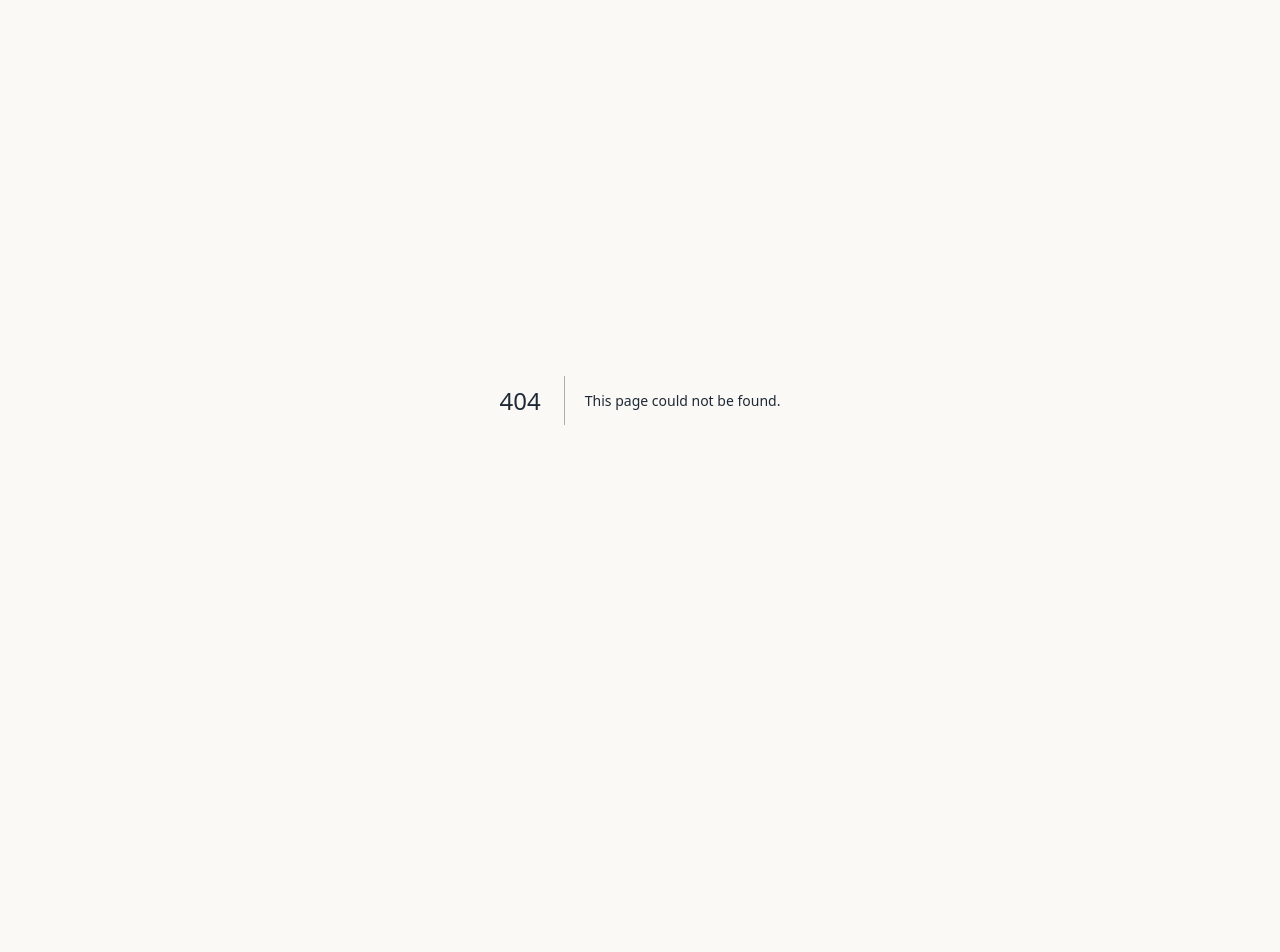
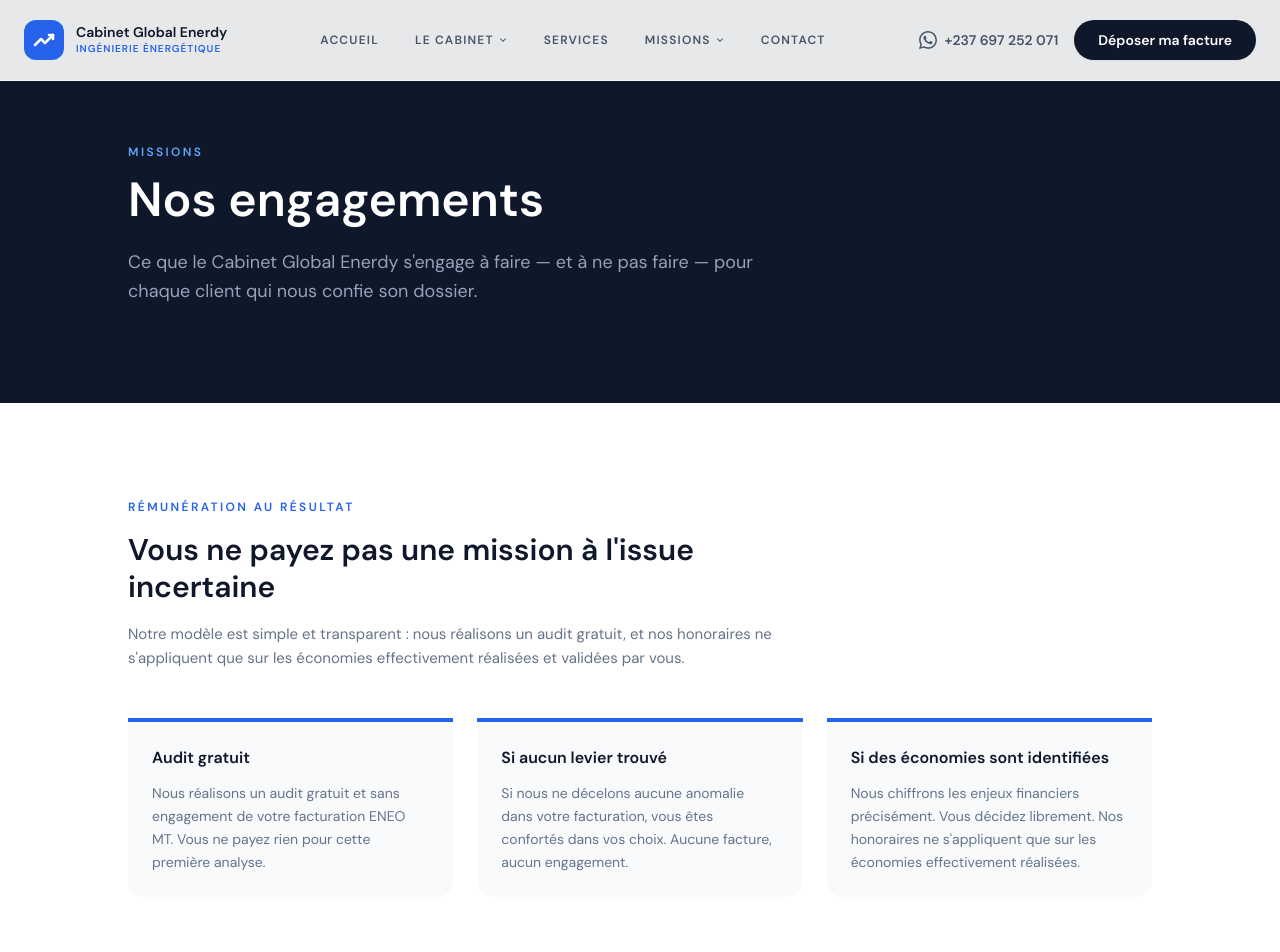
Before and after one commit to cabinetnoahetcie/factura-mt, a Next.js app in the folder frontend/: page /engagements in a window 1280 px wide. Before the commit this address had no page. Shown: the top 952 px of the page. Before the commit the page ends 800 px from the top, so only its background shows below. Built offline with nearby package versions, Linux system fonts and the light colour scheme.

Commit message:
Create page.jsx

```diff
--- /dev/null
+++ b/frontend/app/engagements/page.jsx
@@ -0,0 +1,135 @@
+'use client';
+// app/engagements/page.jsx
+import Navbar from '@/components/layout/Navbar';
+import Footer from '@/components/layout/Footer';
+import Link   from 'next/link';
+
+export default function Engagements() {
+  return (
+    <div className="min-h-screen bg-white font-sans selection:bg-blue-100">
+      <Navbar onAudit={() => {}} />
+
+      {/* Hero */}
+      <section className="bg-slate-900 pt-36 pb-24 px-6">
+        <div className="max-w-5xl mx-auto">
+          <p className="text-blue-400 font-bold text-xs uppercase tracking-[0.2em] mb-4">Missions</p>
+          <h1 className="text-4xl md:text-5xl font-extrabold text-white leading-tight mb-6">
+            Nos engagements
+          </h1>
+          <p className="text-slate-400 text-lg max-w-2xl leading-relaxed">
+            Ce que le Cabinet Global Enerdy s'engage à faire — et à ne pas faire —
+            pour chaque client qui nous confie son dossier.
+          </p>
+        </div>
+      </section>
+
+      {/* Rémunération au résultat */}
+      <section className="py-24 px-6 bg-white">
+        <div className="max-w-5xl mx-auto">
+          <p className="text-blue-600 font-bold text-xs uppercase tracking-[0.2em] mb-4">
+            Rémunération au résultat
+          </p>
+          <h2 className="text-3xl font-extrabold text-slate-900 mb-4 max-w-2xl leading-tight">
+            Vous ne payez pas une mission à l'issue incertaine
+          </h2>
+          <p className="text-slate-500 text-[15px] leading-relaxed mb-12 max-w-2xl">
+            Notre modèle est simple et transparent : nous réalisons un audit gratuit,
+            et nos honoraires ne s'appliquent que sur les économies effectivement réalisées
+            et validées par vous.
+          </p>
+          <div className="grid grid-cols-1 md:grid-cols-3 gap-6 mb-16">
+            {[
+              {
+                titre: 'Audit gratuit',
+                desc:  'Nous réalisons un audit gratuit et sans engagement de votre facturation ENEO MT. Vous ne payez rien pour cette première analyse.',
+              },
+              {
+                titre: 'Si aucun levier trouvé',
+                desc:  'Si nous ne décelons aucune anomalie dans votre facturation, vous êtes confortés dans vos choix. Aucune facture, aucun engagement.',
+              },
+              {
+                titre: 'Si des économies sont identifiées',
+                desc:  'Nous chiffrons les enjeux financiers précisément. Vous décidez librement. Nos honoraires ne s\'appliquent que sur les économies effectivement réalisées.',
+              },
+            ].map((item, i) => (
+              <div key={i} className="border-t-4 border-blue-600 pt-6 bg-slate-50 rounded-b-2xl p-6">
+                <h3 className="font-extrabold text-slate-900 text-base mb-3">{item.titre}</h3>
+                <p className="text-slate-500 text-sm leading-relaxed">{item.desc}</p>
+              </div>
+            ))}
+          </div>
+        </div>
+      </section>
+
+      {/* 6 engagements */}
+      <section className="py-24 px-6 bg-slate-50">
+        <div className="max-w-5xl mx-auto">
+          <h2 className="text-3xl font-extrabold text-slate-900 mb-14 text-center">
+            Nos 6 engagements envers vous
+          </h2>
+          <div className="grid grid-cols-1 md:grid-cols-2 gap-6">
+            {[
+              {
+                num: '01',
+                titre: 'Confidentialité absolue',
+                desc:  'Vos données de facturation ne sont jamais partagées ni revendues à des tiers. Seul l\'ingénieur assigné à votre dossier y a accès.',
+              },
+              {
+                num: '02',
+                titre: 'Résultats chiffrés en FCFA',
+                desc:  'Chaque recommandation est accompagnée d\'un chiffrage précis des économies mensuelles et annuelles réalisables. Pas d\'estimation vague.',
+              },
+              {
+                num: '03',
+                titre: 'Analyse manuelle par un ingénieur',
+                desc:  'Aucun algorithme ne remplace l\'œil d\'un ingénieur sur votre facture. Chaque dossier est traité personnellement par notre équipe.',
+              },
+              {
+                num: '04',
+                titre: 'Réponse sous 48 heures',
+                desc:  'Nous nous engageons à vous contacter sous 48 heures ouvrables après réception de votre dossier, quelle que soit la taille de votre facture.',
+              },
+              {
+                num: '05',
+                titre: 'Suppression des données après livraison',
+                desc:  'Vos factures sont définitivement supprimées de nos serveurs dans les 48 heures suivant la livraison de votre rapport d\'audit.',
+              },
+              {
+                num: '06',
+                titre: 'Conformité à la réglementation camerounaise',
+                desc:  'Toutes nos analyses sont réalisées conformément aux directives de l\'ARSEL et dans le respect de la loi n°2010/012 relative à la cybersécurité.',
+              },
+            ].map(item => (
+              <div key={item.num} className="bg-white border border-slate-100 rounded-2xl p-7 hover:shadow-lg transition-shadow">
+                <p className="text-blue-500 font-black text-xs tracking-widest mb-3">{item.num}</p>
+                <h3 className="font-extrabold text-slate-900 text-base mb-3">{item.titre}</h3>
+                <p className="text-slate-500 text-sm leading-relaxed">{item.desc}</p>
+              </div>
+            ))}
+          </div>
+        </div>
+      </section>
+
+      {/* CTA */}
+      <section className="bg-slate-900 py-20 px-6 text-center">
+        <h2 className="text-2xl md:text-3xl font-bold text-white mb-4">
+          Ces engagements vous convainquent ?
+        </h2>
+        <p className="text-slate-400 mb-8 max-w-lg mx-auto">
+          Déposez votre facture ENEO MT — un ingénieur l'analyse gratuitement
+          et vous contacte sous 48 heures.
+        </p>
+        <div className="flex flex-col sm:flex-row gap-4 justify-center">
+          <Link href="/" className="bg-blue-600 text-white px-8 py-4 rounded-full font-bold hover:bg-blue-700 transition-all text-sm">
+            Déposer ma facture →
+          </Link>
+          <Link href="/contact" className="bg-white/10 text-white px-8 py-4 rounded-full font-bold hover:bg-white/20 transition-all text-sm">
+            Nous contacter →
+          </Link>
+        </div>
+      </section>
+
+      <Footer />
+    </div>
+  );
+}
```
